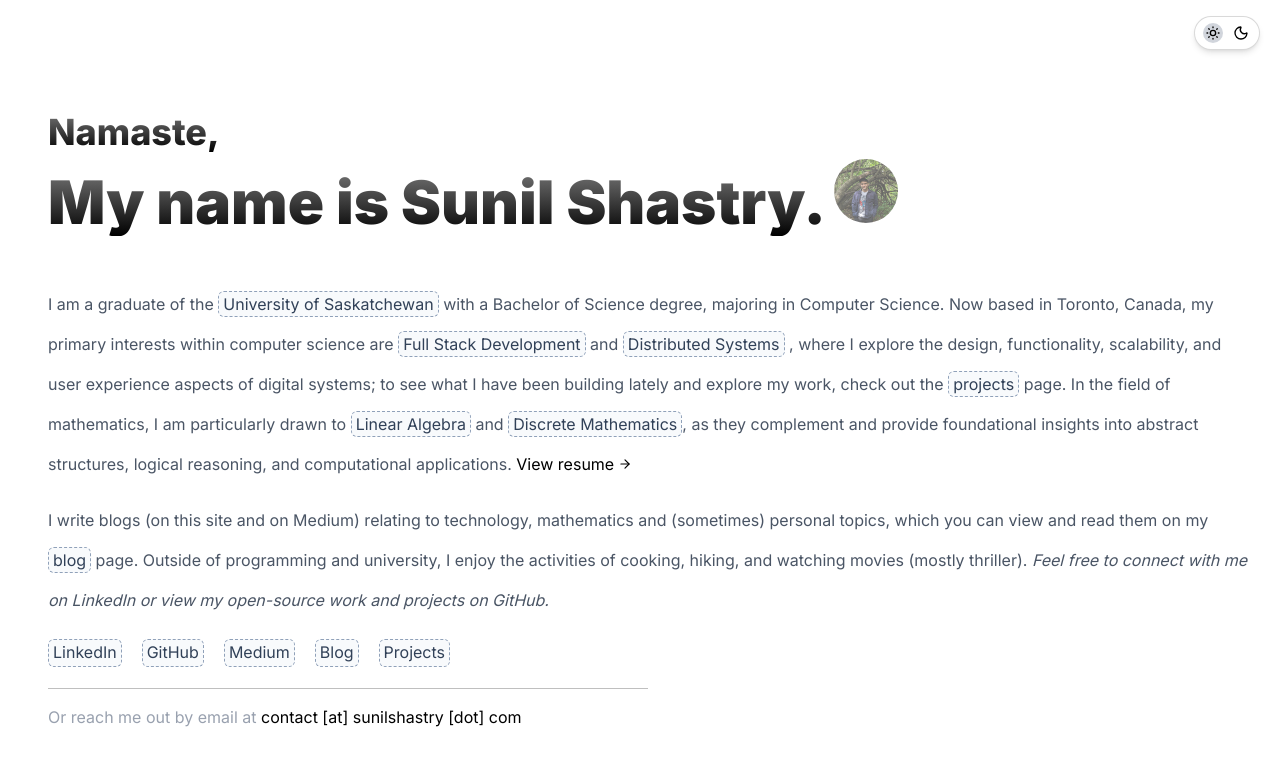
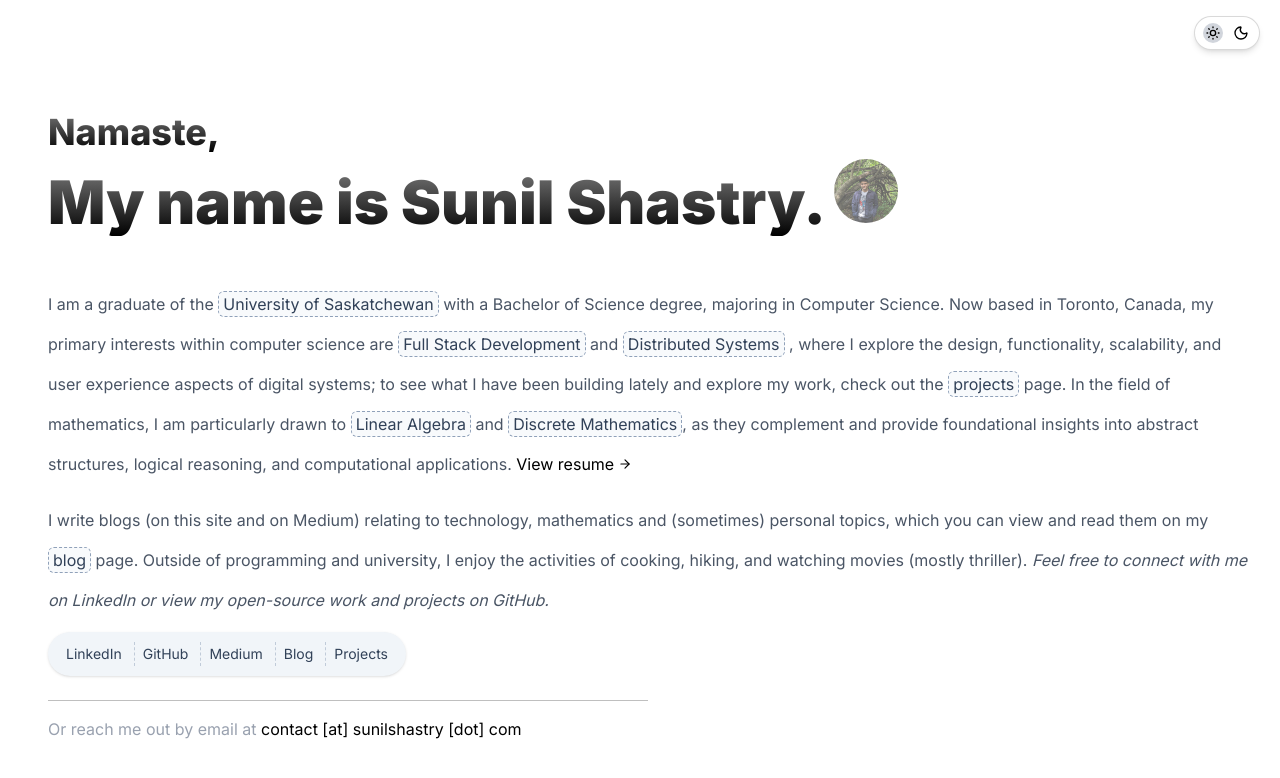
Before and after one commit to sunillshastry/sunilshastry.com, a Next.js app: page / in a window 1280 px wide. Shown: the top 778 px of the page. Built offline with nearby package versions, Linux system fonts and the light colour scheme.

Commit message:
Replace the existing footer section links with the newly created SocialsFooter component

```diff
--- a/app/page.tsx
+++ b/app/page.tsx
@@ -1,6 +1,7 @@
 'use client';
 import AnchorLink from '@/components/anchor-link';
 import Paragraph from '@/components/paragraph';
+import SocialsFooter from '@/components/socials-footer';
 import {
 	Tooltip,
 	TooltipContent,
@@ -54,10 +55,7 @@ export default function Page() {
 			>
 				<Paragraph>
 					I am a graduate of the{' '}
-					<AnchorLink
-						href="https://usask.ca/"
-						title="University of Saskatchewan (USask)"
-					>
+					<AnchorLink href="/" title="University of Saskatchewan (USask)">
 						University of Saskatchewan
 					</AnchorLink>
 					&nbsp;with a Bachelor of Science degree, majoring in Computer Science.
@@ -126,58 +124,7 @@ export default function Page() {
 				</Paragraph>
 			</div>
 
-			<ul className="mt-5 flex gap-x-5">
-				<li>
-					<AnchorLink
-						href="https://www.linkedin.com/in/sunilshastry/"
-						className="pb-1"
-						title="Sunil's LinkedIn"
-					>
-						LinkedIn
-					</AnchorLink>
-				</li>
-				<li>
-					<AnchorLink
-						href="https://github.com/sunillshastry/"
-						className="pb-1"
-						title="Sunil's GitHub"
-					>
-						GitHub
-					</AnchorLink>
-				</li>
-
-				<li>
-					<AnchorLink
-						href="https://sunilshastry.medium.com/"
-						className="pb-1"
-						title="Medium"
-					>
-						Medium
-					</AnchorLink>
-				</li>
-
-				<li>
-					<AnchorLink
-						href="/blogs"
-						className="pb-1"
-						title="Blogs"
-						target="_self"
-					>
-						Blog
-					</AnchorLink>
-				</li>
-
-				<li>
-					<AnchorLink
-						href="/projects"
-						className="pb-1"
-						title="Projects"
-						target="_self"
-					>
-						Projects
-					</AnchorLink>
-				</li>
-			</ul>
+			<SocialsFooter />
 
 			<p
 				className={`mt-6 w-[50%] border-t ${theme === 'dark' ? 'border-white/25' : 'border-black/25'} pt-4 pb-4 text-gray-400 max-lg:w-full max-lg:pb-12`}
```
